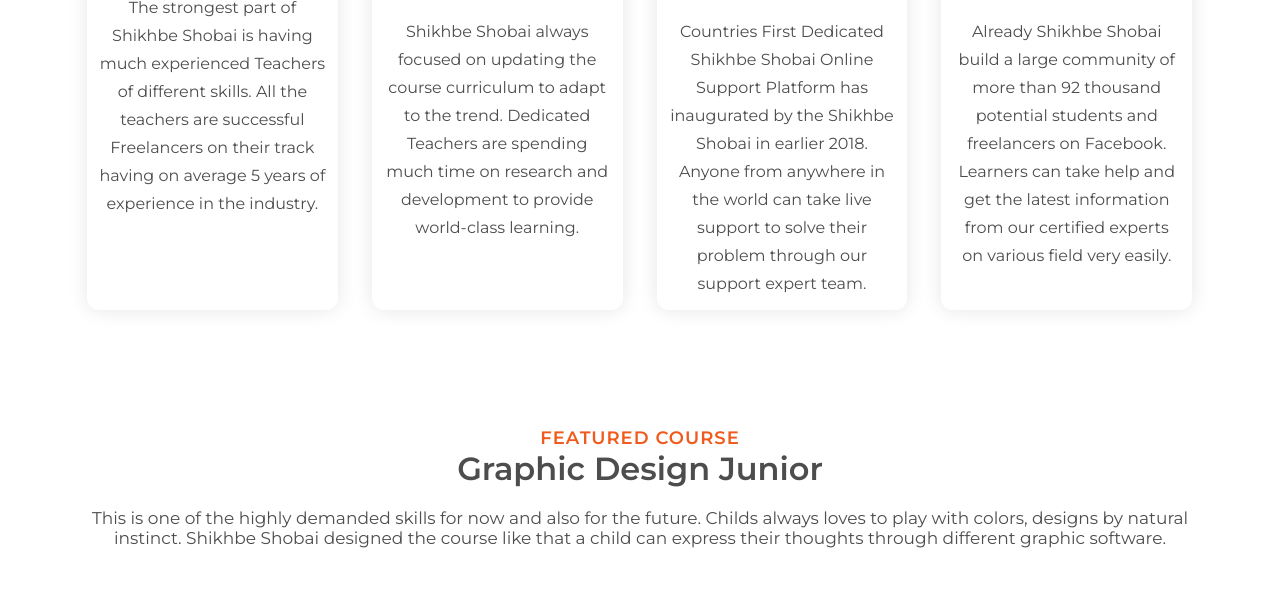
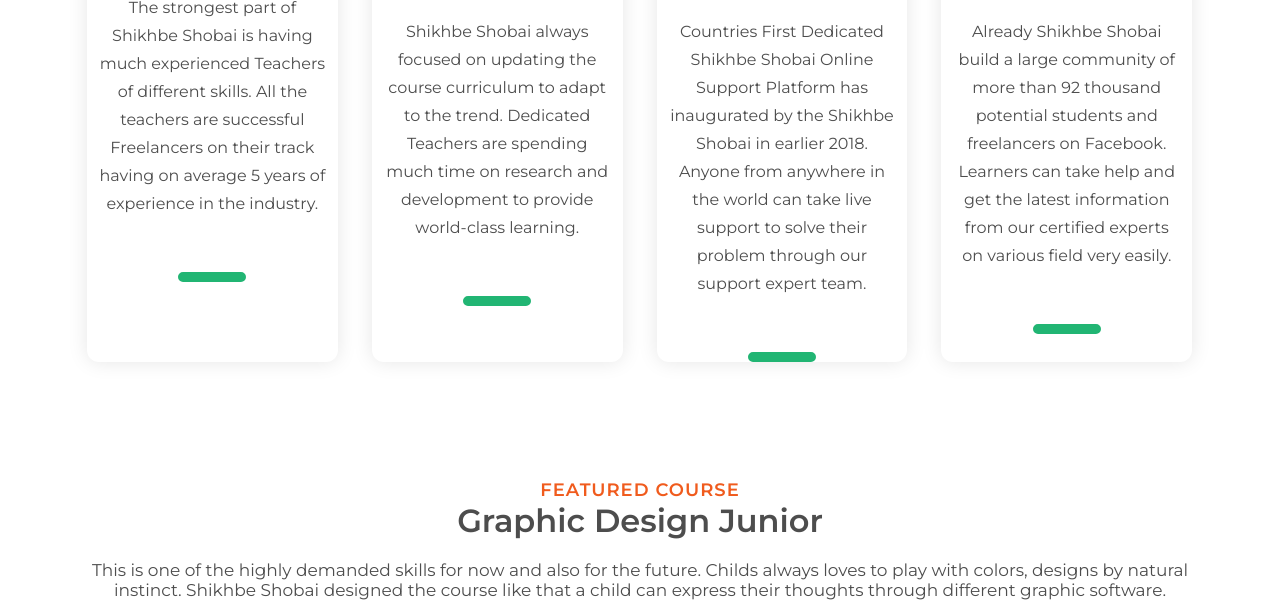
Before and after one commit to HridoySarkar/project-shikhbe-shobai-clone, a plain HTML site: page index.html in a window 1280 px wide. Shown: the part 1531-2137 px from the top of the page. Drawn offline with Linux system fonts and the light colour scheme.

Commit message:
bugs fix

```diff
--- a/index.html
+++ b/index.html
@@ -106,6 +106,11 @@
                     teachers are successful Freelancers on their track having on average 5 years of experience in the
                     industry.</p>
             </div>
+
+            <div class="dev_E_T"></div>
+
+
+
         </div>
 
 
@@ -119,6 +124,7 @@
                 <p>Shikhbe Shobai always focused on updating the course curriculum to adapt to the trend. Dedicated
                     Teachers are spending much time on research and development to provide world-class learning.</p>
             </div>
+            <div class="dev_E_T"></div>
         </div>
 
 
@@ -133,6 +139,7 @@
                     Shobai in earlier 2018. Anyone from anywhere in the world can take live support to solve their
                     problem through our support expert team.</p>
             </div>
+            <div class="dev_E_T"></div>
         </div>
 
         <div class="col-4-1">
@@ -146,6 +153,7 @@
                     freelancers on Facebook. Learners can take help and get the latest information from our certified
                     experts on various field very easily.</p>
             </div>
+            <div class="dev_E_T"></div>
         </div>
     </section>
 
--- a/style.css
+++ b/style.css
@@ -378,3 +378,15 @@ section.header{
     color: #4d4d4d;
 
 }
+
+.dev_E_T{
+    width: 68px;
+    height: 10px;
+    color: #21b573;
+    align-content: center;
+    justify-content: center;
+    text-align: center;
+    border: 5px solid;
+    border-radius: 5px;
+    margin: 42px auto 0;
+}
```
